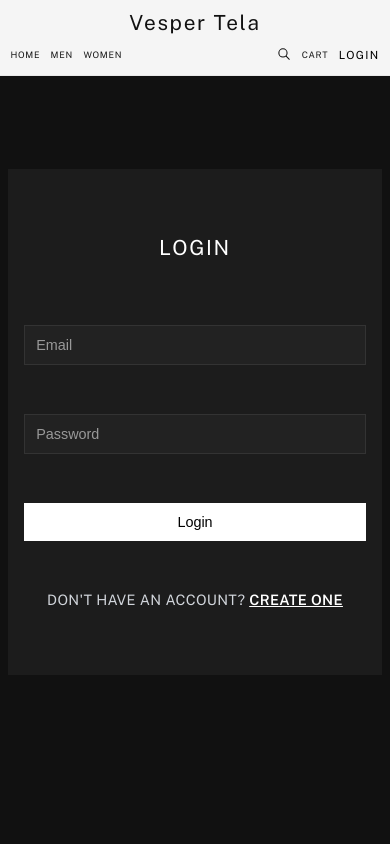
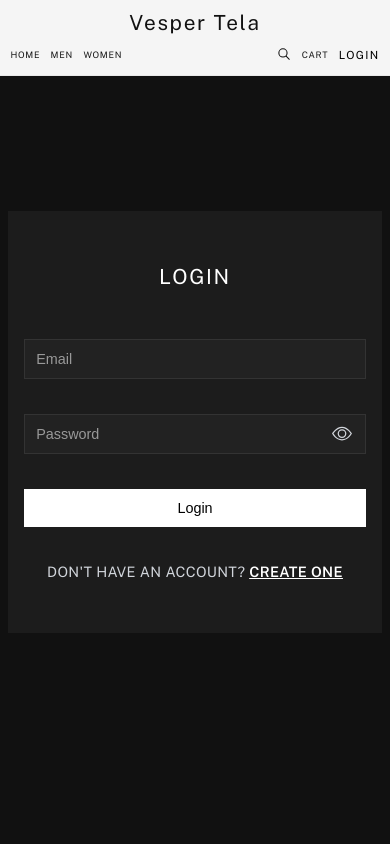
Before and after one commit to JariBesonen/Vesper-Tela, a React (Vite) app in the folder Frontend/: page /login in a window 390 px wide. Shown: the top 844 px of the page. Built offline with nearby package versions, Linux system fonts and the light colour scheme; no server answers.

Commit message:
update register/login forms

```diff
--- a/Frontend/package.json
+++ b/Frontend/package.json
@@ -13,6 +13,7 @@
     "lenis": "^1.3.23",
     "react": "^19.2.0",
     "react-dom": "^19.2.0",
+    "react-icons": "^5.6.0",
     "react-router-dom": "^7.13.1"
   },
   "devDependencies": {
--- a/Frontend/src/Pages/Login/Login.css
+++ b/Frontend/src/Pages/Login/Login.css
@@ -1,10 +1,33 @@
 .login-page {
+  position: relative;
   min-height: 100vh;
   display: flex;
   justify-content: center;
   align-items: center;
   background: #111;
   padding: 1rem;
+}
+
+.auth-toast {
+  position: fixed;
+  top: 1rem;
+  left: 50%;
+  transform: translateX(-50%);
+  padding: 0.7rem 1rem;
+  border-radius: 0.35rem;
+  font-size: 0.9rem;
+  font-weight: 600;
+  z-index: 1000;
+  color: #fff;
+  background: #2b2b2b;
+}
+
+.auth-toast.success {
+  background: #166534;
+}
+
+.auth-toast.error {
+  background: #991b1b;
 }
 
 .login-form {
@@ -33,11 +56,56 @@
   font-size: 1rem;
 }
 
+.password-field {
+  position: relative;
+  display: flex;
+  align-items: center;
+}
+
+.password-field input {
+  width: 100%;
+  padding-right: 2.8rem;
+}
+
+.login-form .password-toggle {
+  position: absolute;
+  right: 0.6rem;
+  top: 50%;
+  transform: translateY(-50%);
+  z-index: 2;
+  display: inline-flex;
+  align-items: center;
+  justify-content: center;
+  width: 1.8rem;
+  height: 1.8rem;
+  padding: 0;
+  border: none;
+  background: transparent;
+  color: #d1d5db;
+  line-height: 1;
+  font-size: 1.2rem;
+  cursor: pointer;
+}
+
+.login-form .password-toggle svg {
+  width: 1.25rem;
+  height: 1.25rem;
+}
+
+.login-form .password-toggle:hover {
+  color: #ffffff;
+}
+
+.login-form .password-toggle:focus-visible {
+  outline: 2px solid #ffffff;
+  outline-offset: 2px;
+}
+
 .login-form input::placeholder {
   color: #999;
 }
 
-.login-form button {
+.login-form .auth-submit {
   padding: 0.9rem;
   border: none;
   border-radius: 0;
@@ -48,7 +116,7 @@
   transition: 0.3s;
 }
 
-.login-form button:hover {
+.login-form .auth-submit:hover {
   background: #ddd;
 }
 
@@ -86,7 +154,7 @@
     font-size: 0.95rem;
   }
 
-  .login-form button {
+  .login-form .auth-submit {
     padding: 0.8rem;
     font-size: 0.95rem;
   }
@@ -113,7 +181,7 @@
     font-size: 0.9rem;
   }
 
-  .login-form button {
+  .login-form .auth-submit {
     padding: 0.7rem;
     font-size: 0.9rem;
   }
@@ -139,7 +207,7 @@
     font-size: 0.85rem;
   }
 
-  .login-form button {
+  .login-form .auth-submit {
     padding: 0.6rem;
     font-size: 0.85rem;
   }
--- a/Frontend/src/Pages/Login/Login.jsx
+++ b/Frontend/src/Pages/Login/Login.jsx
@@ -1,5 +1,6 @@
 import { useState } from "react";
 import { Link } from "react-router-dom";
+import { BsEye, BsEyeSlash } from "react-icons/bs";
 import { mergeGuestCartIntoServerCart } from "../../utils/guestCart.js";
 import "./Login.css";
 
@@ -8,6 +9,15 @@
     email: "",
     password: "",
   });
+  const [showPassword, setShowPassword] = useState(false);
+  const [toast, setToast] = useState(null);
+
+  const showToast = (message, type = "info") => {
+    setToast({ message, type });
+    setTimeout(() => {
+      setToast(null);
+    }, 1000);
+  };
 
   const handleChange = (event) => {
     const { name, value } = event.target;
@@ -30,7 +40,7 @@
         });
         const data = await res.json();
         if (!res.ok) {
-          alert(data.error || "Login failed");
+          showToast(data.error || "Login failed", "error");
           return;
         }
 
@@ -38,28 +48,41 @@
           await mergeGuestCartIntoServerCart();
 
         if (mergedCount > 0 && failedCount === 0) {
-          alert(
+          showToast(
             `Login successful. ${mergedCount} guest item(s) were moved to your cart.`,
+            "success",
           );
         } else if (mergedCount > 0 && failedCount > 0) {
-          alert(
+          showToast(
             `Login successful. ${mergedCount} guest item(s) were moved to your cart. ${failedCount} item(s) could not be moved and remain local.`,
+            "success",
           );
         } else {
-          alert("Login successful");
+          showToast("Login successful", "success");
         }
 
+        setTimeout(() => {
           window.location.href = "/";
+        }, 1000);
       } catch (err) {
         console.error("Login error:", err);
-        alert("Login failed");
+        showToast("Login failed", "error");
       }
     })();
   };
 
   return (
-    <div className="register-page">
-      <form className="register-form" onSubmit={handleSubmit}>
+    <div className="login-page">
+      {toast && (
+        <div
+          className={`auth-toast ${toast.type}`}
+          role="status"
+          aria-live="polite"
+        >
+          {toast.message}
+        </div>
+      )}
+      <form className="login-form" onSubmit={handleSubmit}>
         <h2>Login</h2>
 
         <input
@@ -71,16 +94,33 @@
           required
         />
 
+        <div className="password-field">
           <input
-          type="password"
+            type={showPassword ? "text" : "password"}
             name="password"
             placeholder="Password"
             value={formData.password}
             onChange={handleChange}
             required
           />
+          <button
+            type="button"
+            className="password-toggle"
+            onClick={() => setShowPassword((prev) => !prev)}
+            aria-label={showPassword ? "Hide password" : "Show password"}
+            aria-pressed={showPassword}
+          >
+            {showPassword ? (
+              <BsEyeSlash aria-hidden="true" />
+            ) : (
+              <BsEye aria-hidden="true" />
+            )}
+          </button>
+        </div>
 
-        <button type="submit">Login</button>
+        <button type="submit" className="auth-submit">
+          Login
+        </button>
 
         <p className="login-register-link">
           Don&apos;t have an account? <Link to="/register">Create one</Link>
--- a/Frontend/src/Pages/Register/Register.css
+++ b/Frontend/src/Pages/Register/Register.css
@@ -1,10 +1,33 @@
 .register-page {
+  position: relative;
   min-height: 100vh;
   display: flex;
   justify-content: center;
   align-items: center;
   background: #111;
   padding: 1rem;
+}
+
+.auth-toast {
+  position: fixed;
+  top: 1rem;
+  left: 50%;
+  transform: translateX(-50%);
+  padding: 0.7rem 1rem;
+  border-radius: 0.35rem;
+  font-size: 0.9rem;
+  font-weight: 600;
+  z-index: 1000;
+  color: #fff;
+  background: #2b2b2b;
+}
+
+.auth-toast.success {
+  background: #166534;
+}
+
+.auth-toast.error {
+  background: #991b1b;
 }
 
 .register-form {
@@ -33,11 +56,56 @@
   font-size: 1rem;
 }
 
+.password-field {
+  position: relative;
+  display: flex;
+  align-items: center;
+}
+
+.password-field input {
+  width: 100%;
+  padding-right: 2.8rem;
+}
+
+.register-form .password-toggle {
+  position: absolute;
+  right: 0.6rem;
+  top: 50%;
+  transform: translateY(-50%);
+  z-index: 2;
+  display: inline-flex;
+  align-items: center;
+  justify-content: center;
+  width: 1.8rem;
+  height: 1.8rem;
+  padding: 0;
+  border: none;
+  background: transparent;
+  color: #d1d5db;
+  line-height: 1;
+  font-size: 1.2rem;
+  cursor: pointer;
+}
+
+.register-form .password-toggle svg {
+  width: 1.25rem;
+  height: 1.25rem;
+}
+
+.register-form .password-toggle:hover {
+  color: #ffffff;
+}
+
+.register-form .password-toggle:focus-visible {
+  outline: 2px solid #ffffff;
+  outline-offset: 2px;
+}
+
 .register-form input::placeholder {
   color: #999;
 }
 
-.register-form button {
+.register-form .auth-submit {
   padding: 0.9rem;
   border: none;
   border-radius: 0;
@@ -48,8 +116,25 @@
   transition: 0.3s;
 }
 
-.register-form button:hover {
+.register-form .auth-submit:hover {
   background: #ddd;
+}
+
+.register-login-link {
+  margin: 0;
+  text-align: center;
+  color: #d1d5db;
+  font-size: 0.9rem;
+}
+
+.register-login-link a {
+  color: #ffffff;
+  font-weight: 600;
+  text-decoration: underline;
+}
+
+.register-login-link a:hover {
+  color: #e5e7eb;
 }
 
 /* Responsive Design */
@@ -69,7 +154,7 @@
     font-size: 0.95rem;
   }
 
-  .register-form button {
+  .register-form .auth-submit {
     padding: 0.8rem;
     font-size: 0.95rem;
   }
@@ -96,7 +181,7 @@
     font-size: 0.9rem;
   }
 
-  .register-form button {
+  .register-form .auth-submit {
     padding: 0.7rem;
     font-size: 0.9rem;
   }
@@ -122,7 +207,7 @@
     font-size: 0.85rem;
   }
 
-  .register-form button {
+  .register-form .auth-submit {
     padding: 0.6rem;
     font-size: 0.85rem;
   }
--- a/Frontend/src/Pages/Register/Register.jsx
+++ b/Frontend/src/Pages/Register/Register.jsx
@@ -1,4 +1,6 @@
 import { useState } from "react";
+import { Link } from "react-router-dom";
+import { BsEye, BsEyeSlash } from "react-icons/bs";
 import "./Register.css";
 
 function Register() {
@@ -9,6 +11,16 @@
     password: "",
     confirmPassword: "",
   });
+  const [showPassword, setShowPassword] = useState(false);
+  const [showConfirmPassword, setShowConfirmPassword] = useState(false);
+  const [toast, setToast] = useState(null);
+
+  const showToast = (message, type = "info") => {
+    setToast({ message, type });
+    setTimeout(() => {
+      setToast(null);
+    }, 1000);
+  };
 
   const handleChange = (event) => {
     const { name, value } = event.target;
@@ -22,8 +34,13 @@
   const handleSubmit = (event) => {
     event.preventDefault();
 
+    if (formData.password.length < 5) {
+      showToast("Password must be at least 5 characters long", "error");
+      return;
+    }
+
     if (formData.password !== formData.confirmPassword) {
-      alert("Passwords do not match");
+      showToast("Passwords do not match", "error");
       return;
     }
 
@@ -45,21 +62,32 @@
         const data = await res.json();
 
         if (!res.ok) {
-          alert(data.error || "Registration failed");
+          showToast(data.error || "Registration failed", "error");
           return;
         }
 
-        alert("Account created. You are now logged in.");
+        showToast("Account created. You are now logged in.", "success");
+        setTimeout(() => {
           window.location.href = "/";
+        }, 1000);
       } catch (err) {
         console.error("Registration error:", err);
-        alert("Registration failed");
+        showToast("Registration failed", "error");
       }
     })();
   };
 
   return (
     <div className="register-page">
+      {toast && (
+        <div
+          className={`auth-toast ${toast.type}`}
+          role="status"
+          aria-live="polite"
+        >
+          {toast.message}
+        </div>
+      )}
       <form className="register-form" onSubmit={handleSubmit}>
         <h2>Create Account</h2>
 
@@ -90,25 +118,67 @@
           required
         />
 
+        <div className="password-field">
           <input
-          type="password"
+            type={showPassword ? "text" : "password"}
             name="password"
             placeholder="Password"
             value={formData.password}
             onChange={handleChange}
+            minLength={5}
             required
           />
+          <button
+            type="button"
+            className="password-toggle"
+            onClick={() => setShowPassword((prev) => !prev)}
+            aria-label={showPassword ? "Hide password" : "Show password"}
+            aria-pressed={showPassword}
+          >
+            {showPassword ? (
+              <BsEyeSlash aria-hidden="true" />
+            ) : (
+              <BsEye aria-hidden="true" />
+            )}
+          </button>
+        </div>
 
+        <div className="password-field">
           <input
-          type="password"
+            type={showConfirmPassword ? "text" : "password"}
             name="confirmPassword"
             placeholder="Confirm Password"
             value={formData.confirmPassword}
             onChange={handleChange}
+            minLength={5}
             required
           />
+          <button
+            type="button"
+            className="password-toggle"
+            onClick={() => setShowConfirmPassword((prev) => !prev)}
+            aria-label={
+              showConfirmPassword
+                ? "Hide confirm password"
+                : "Show confirm password"
+            }
+            aria-pressed={showConfirmPassword}
+          >
+            {showConfirmPassword ? (
+              <BsEyeSlash aria-hidden="true" />
+            ) : (
+              <BsEye aria-hidden="true" />
+            )}
+          </button>
+        </div>
 
-        <button type="submit">Register</button>
+        <p className="register-login-link">
+          Already have an account? <Link to="/login">Login</Link>
+        </p>
+
+        <button type="submit" className="auth-submit">
+          Register
+        </button>
       </form>
     </div>
   );
```
Also changed, not shown: 2 other files (tests, documents, lock files or other folders). Lines whose indentation alone changed are shown as unchanged.
